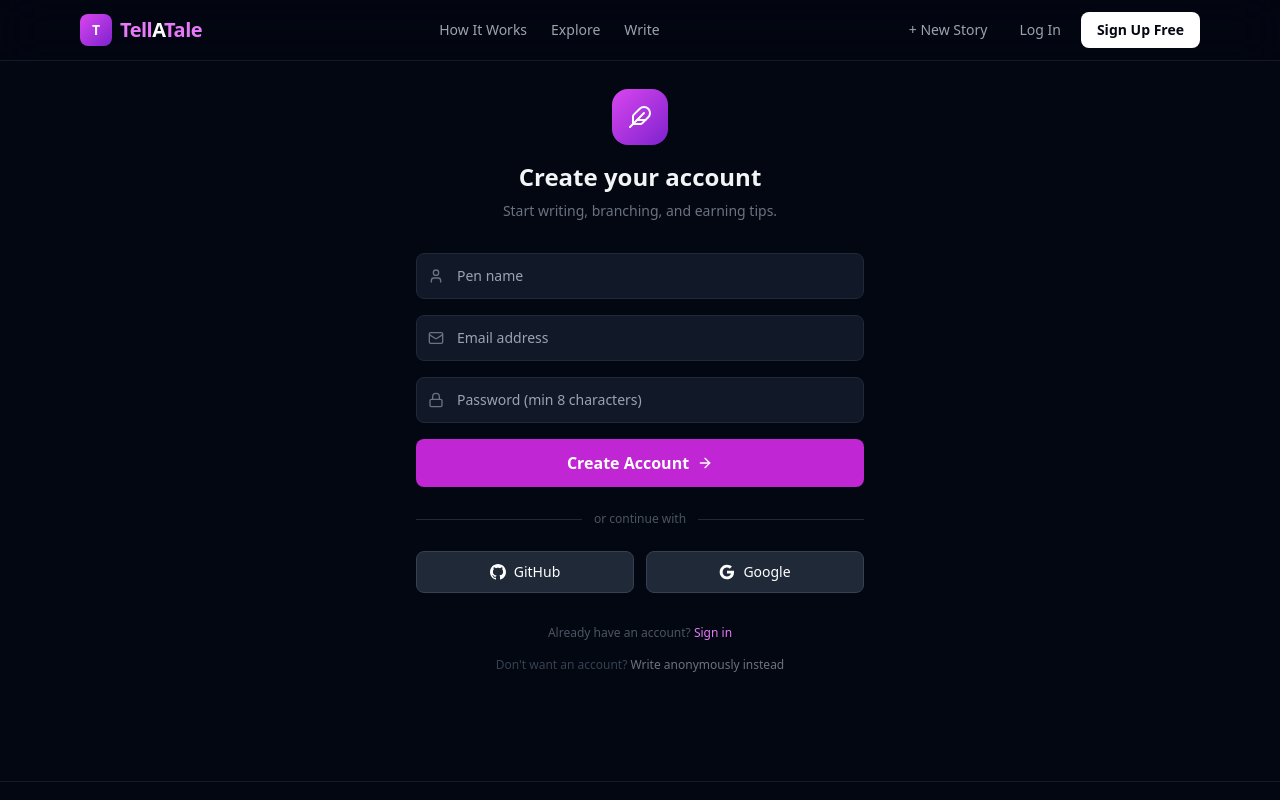
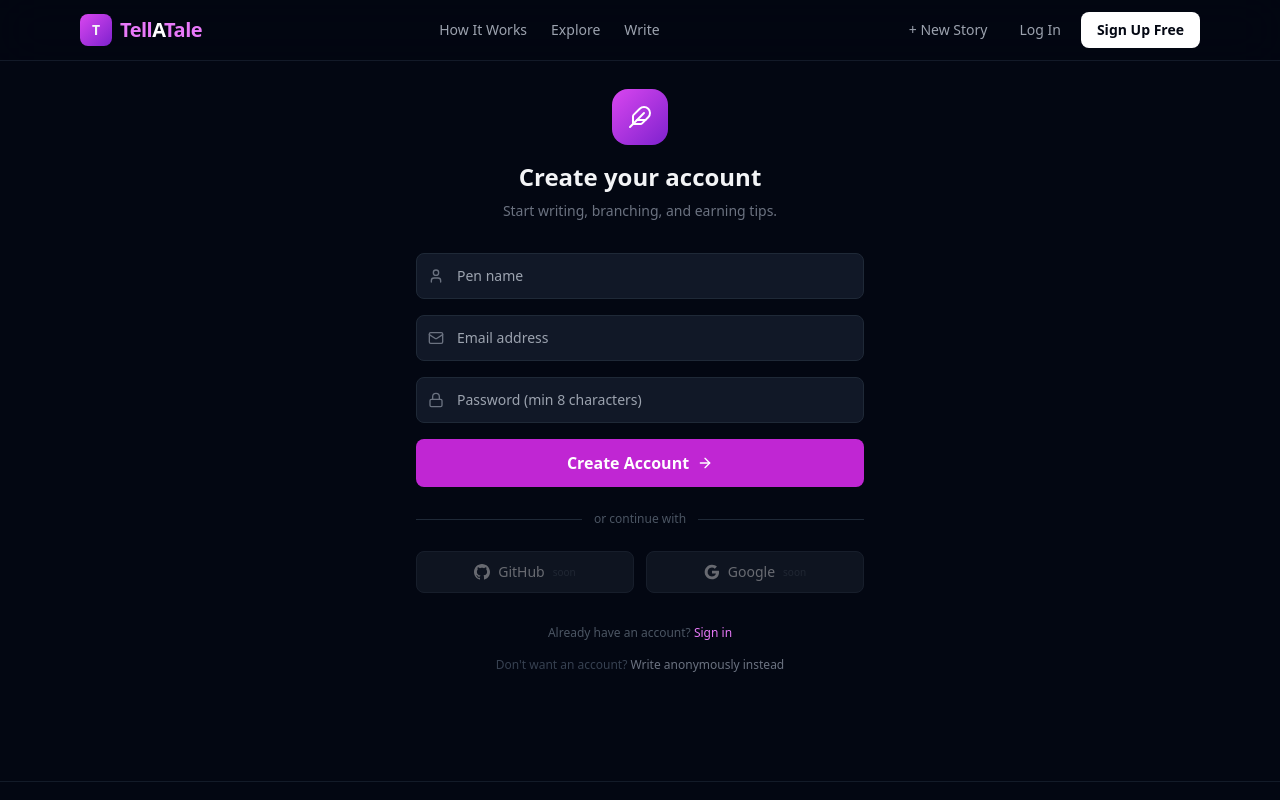
Before and after one commit to donovan-lang/tellatale, a Next.js app: page /signup in a window 1280 px wide. Shown: the top 800 px of the page. Built offline with nearby package versions, Linux system fonts and the light colour scheme; no server answers.

Commit message:
Disable OAuth buttons until providers configured, show coming soon state

```diff
--- a/src/app/login/page.tsx
+++ b/src/app/login/page.tsx
@@ -171,9 +171,9 @@ function LoginForm() {
 
         <div className="grid grid-cols-2 gap-3">
           <button
-            onClick={() => handleOAuth("github")}
-            disabled={loading}
-            className="btn-secondary flex items-center justify-center gap-2 py-2.5 text-sm disabled:opacity-50"
+            disabled
+            className="btn-secondary flex items-center justify-center gap-2 py-2.5 text-sm opacity-40 cursor-not-allowed"
+            title="GitHub login coming soon"
           >
             <svg
               viewBox="0 0 24 24"
@@ -183,11 +183,12 @@ function LoginForm() {
               <path d="M12 0c-6.626 0-12 5.373-12 12 0 5.302 3.438 9.8 8.207 11.387.599.111.793-.261.793-.577v-2.234c-3.338.726-4.033-1.416-4.033-1.416-.546-1.387-1.333-1.756-1.333-1.756-1.089-.745.083-.729.083-.729 1.205.084 1.839 1.237 1.839 1.237 1.07 1.834 2.807 1.304 3.492.997.107-.775.418-1.305.762-1.604-2.665-.305-5.467-1.334-5.467-5.931 0-1.311.469-2.381 1.236-3.221-.124-.303-.535-1.524.117-3.176 0 0 1.008-.322 3.301 1.23.957-.266 1.983-.399 3.003-.404 1.02.005 2.047.138 3.006.404 2.291-1.552 3.297-1.23 3.297-1.23.653 1.653.242 2.874.118 3.176.77.84 1.235 1.911 1.235 3.221 0 4.609-2.807 5.624-5.479 5.921.43.372.823 1.102.823 2.222v3.293c0 .319.192.694.801.576 4.765-1.589 8.199-6.086 8.199-11.386 0-6.627-5.373-12-12-12z" />
             </svg>
             GitHub
+            <span className="text-[10px] text-gray-600">soon</span>
           </button>
           <button
-            onClick={() => handleOAuth("google")}
-            disabled={loading}
-            className="btn-secondary flex items-center justify-center gap-2 py-2.5 text-sm disabled:opacity-50"
+            disabled
+            className="btn-secondary flex items-center justify-center gap-2 py-2.5 text-sm opacity-40 cursor-not-allowed"
+            title="Google login coming soon"
           >
             <svg
               viewBox="0 0 24 24"
@@ -200,6 +201,7 @@ function LoginForm() {
               <path d="M12 5.38c1.62 0 3.06.56 4.21 1.64l3.15-3.15C17.45 2.09 14.97 1 12 1 7.7 1 3.99 3.47 2.18 7.07l3.66 2.84c.87-2.6 3.3-4.53 6.16-4.53z" />
             </svg>
             Google
+            <span className="text-[10px] text-gray-600">soon</span>
           </button>
         </div>
       </div>
--- a/src/app/signup/page.tsx
+++ b/src/app/signup/page.tsx
@@ -167,9 +167,9 @@ export default function SignupPage() {
 
           <div className="grid grid-cols-2 gap-3">
             <button
-              onClick={() => handleOAuth("github")}
-              disabled={loading}
-              className="btn-secondary flex items-center justify-center gap-2 py-2.5 text-sm disabled:opacity-50"
+              disabled
+              className="btn-secondary flex items-center justify-center gap-2 py-2.5 text-sm opacity-40 cursor-not-allowed"
+              title="GitHub login coming soon"
             >
               <svg
                 viewBox="0 0 24 24"
@@ -179,11 +179,12 @@ export default function SignupPage() {
                 <path d="M12 0c-6.626 0-12 5.373-12 12 0 5.302 3.438 9.8 8.207 11.387.599.111.793-.261.793-.577v-2.234c-3.338.726-4.033-1.416-4.033-1.416-.546-1.387-1.333-1.756-1.333-1.756-1.089-.745.083-.729.083-.729 1.205.084 1.839 1.237 1.839 1.237 1.07 1.834 2.807 1.304 3.492.997.107-.775.418-1.305.762-1.604-2.665-.305-5.467-1.334-5.467-5.931 0-1.311.469-2.381 1.236-3.221-.124-.303-.535-1.524.117-3.176 0 0 1.008-.322 3.301 1.23.957-.266 1.983-.399 3.003-.404 1.02.005 2.047.138 3.006.404 2.291-1.552 3.297-1.23 3.297-1.23.653 1.653.242 2.874.118 3.176.77.84 1.235 1.911 1.235 3.221 0 4.609-2.807 5.624-5.479 5.921.43.372.823 1.102.823 2.222v3.293c0 .319.192.694.801.576 4.765-1.589 8.199-6.086 8.199-11.386 0-6.627-5.373-12-12-12z" />
               </svg>
               GitHub
+              <span className="text-[10px] text-gray-600">soon</span>
             </button>
             <button
-              onClick={() => handleOAuth("google")}
-              disabled={loading}
-              className="btn-secondary flex items-center justify-center gap-2 py-2.5 text-sm disabled:opacity-50"
+              disabled
+              className="btn-secondary flex items-center justify-center gap-2 py-2.5 text-sm opacity-40 cursor-not-allowed"
+              title="Google login coming soon"
             >
               <svg
                 viewBox="0 0 24 24"
@@ -196,6 +197,7 @@ export default function SignupPage() {
                 <path d="M12 5.38c1.62 0 3.06.56 4.21 1.64l3.15-3.15C17.45 2.09 14.97 1 12 1 7.7 1 3.99 3.47 2.18 7.07l3.66 2.84c.87-2.6 3.3-4.53 6.16-4.53z" />
               </svg>
               Google
+              <span className="text-[10px] text-gray-600">soon</span>
             </button>
           </div>
         </div>
```
Also changed, not shown: 1 other file (tests, documents, lock files or other folders).
